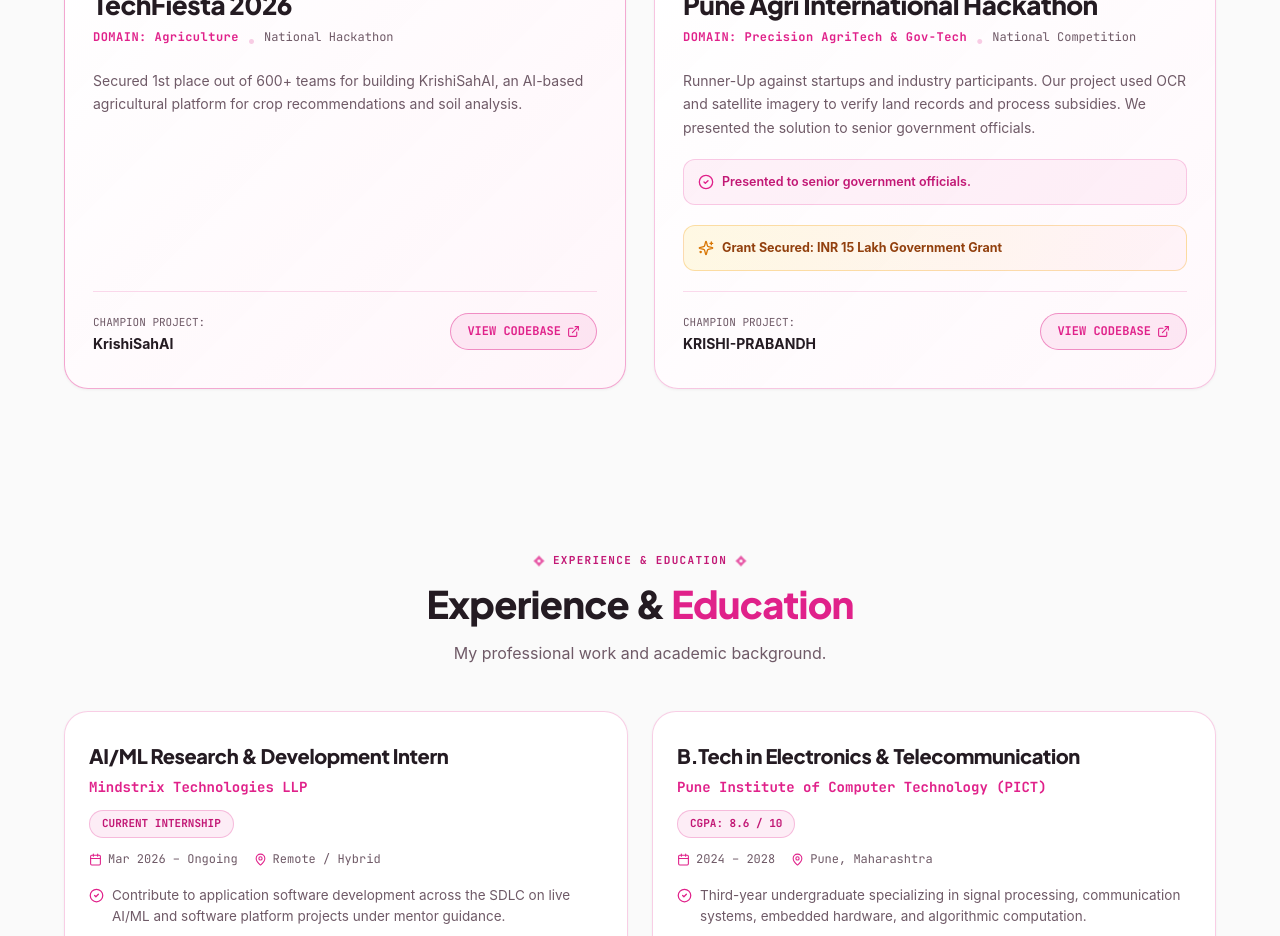
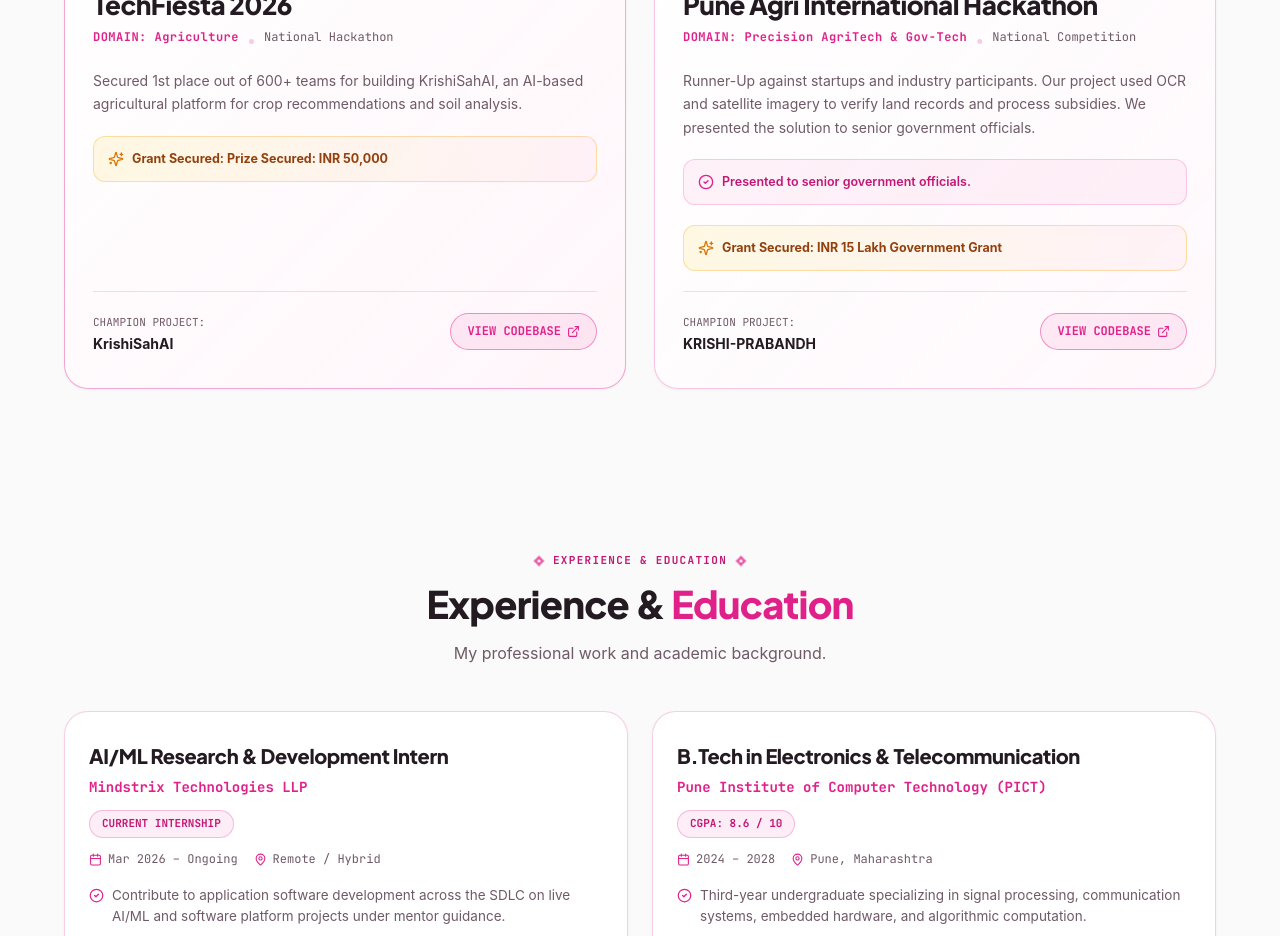
Before and after one commit to Shambhavi500/Shambhavi500, a React (Vite) app: page / in a window 1280 px wide. Shown: the part 3460-4396 px from the top of the page. Built offline with nearby package versions, Linux system fonts and the light colour scheme; no server answers; a web font is replaced by a local one.

Commit message:
content: add 50,000 INR prize to TechFiesta achievement

```diff
--- a/src/data/achievements.js
+++ b/src/data/achievements.js
@@ -15,6 +15,7 @@ export const ACHIEVEMENTS = [
     scope: 'National Hackathon',
     summary: 'Secured 1st place out of 600+ teams for building KrishiSahAI, an AI-based agricultural platform for crop recommendations and soil analysis.',
     technologies: ['Python', 'AI/ML', 'Soil Telemetry', 'Computer Vision'],
+    grant: 'Prize Secured: INR 50,000',
     highlight: '1st Place out of 600+ teams.'
   },
   {
```
